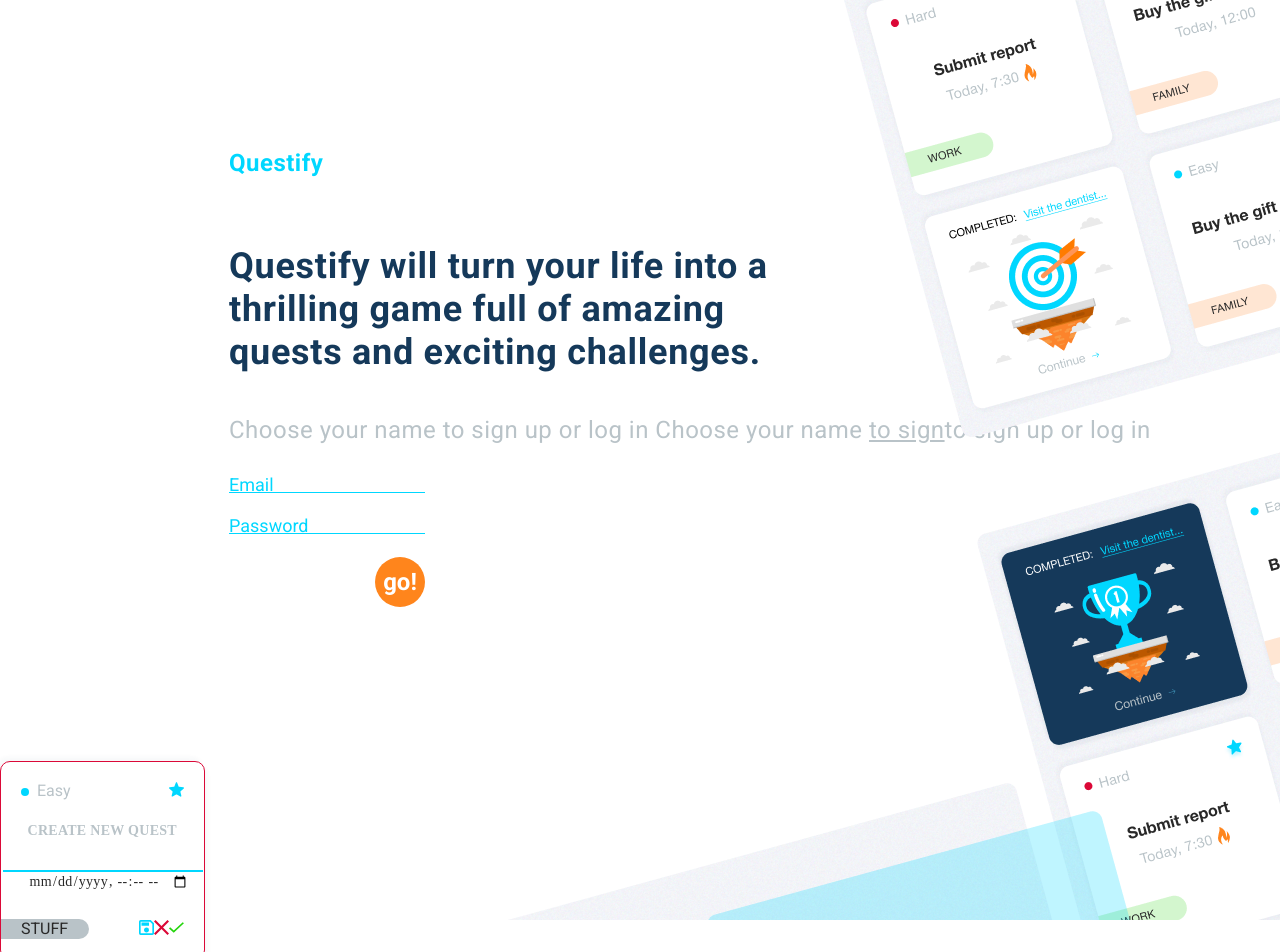
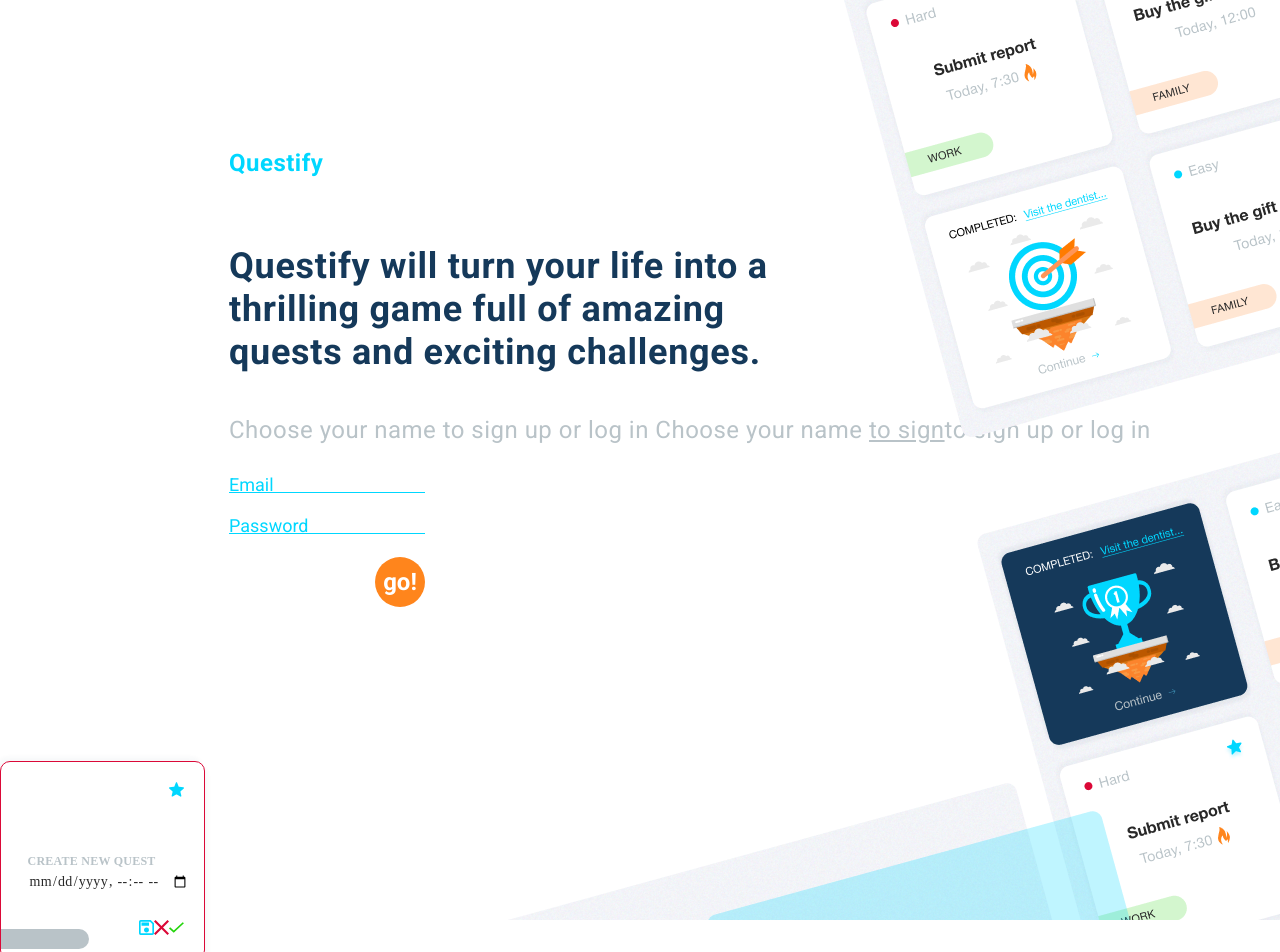
Before and after one commit to VolodymyrBuzinov/dashboard, a React (Create React App) app: page / in a window 1280 px wide. Shown: the top 952 px of the page. Built offline with nearby package versions, Linux system fonts and the light colour scheme.

Commit message:
add change

```diff
--- a/src/Components/InputTodo/InputTodo.jsx
+++ b/src/Components/InputTodo/InputTodo.jsx
@@ -9,15 +9,11 @@ export default function InputTodo({ getInputText }) {
   };
 
   return (
-    <form
-      className={style.InputTodo__form}
-
-    >
+    <form className={style.InputTodo__form}>
       <input
         className={style.InputTodo__input}
-        autoFocus={true}
         type="text"
-        name='title'
+        name="title"
         required
         value={inputText}
         onChange={handleInputChange}
--- a/src/Components/TemplateTodo/TemplateTodo.js
+++ b/src/Components/TemplateTodo/TemplateTodo.js
@@ -31,8 +31,8 @@ const INITIAL_STATE = {
   difficulty: LIST_LEVEL[0],
 };
 
-const TemplateTodo = ({ category, difficulty, id, time, title }) => {
-  const isVisible = useSelector(isVisibleTemplate);
+const TemplateTodo = ({ category, difficulty, id, time, title, isVisible }) => {
+  console.log(isVisible);
   const isEditTodo = useSelector(isEdit);
   const [edit, setEdit] = useState(false);
   const dispatch = useDispatch();
@@ -58,6 +58,7 @@ const TemplateTodo = ({ category, difficulty, id, time, title }) => {
 
   const editCard = () => {
     dispatch(editTodo(true));
+    setEdit(true);
   };
 
   const acceptChanges = () => {
@@ -82,12 +83,8 @@ const TemplateTodo = ({ category, difficulty, id, time, title }) => {
     }));
   };
 
-  console.log(edit);
   return (
-    <div
-      className={style.TemplateTodo}
-      onClick={!isVisible && !edit && editCard}
-    >
+    <div className={style.TemplateTodo} onClick={!isEditTodo && editCard}>
       <div
         className={
           challenge
@@ -99,9 +96,9 @@ const TemplateTodo = ({ category, difficulty, id, time, title }) => {
           <div className="button">
             <ButtonOpenModal
               type="difficulty"
-              title={!isVisible ? state.difficulty : difficulty}
+              title={edit ? state.difficulty : difficulty}
               onClick={edit && !challenge && toggleModalLevel}
-              isEdit={edit && !challenge}
+              isEdit={isVisible}
             >
               {showModalLevel && (
                 <Modal onClose={toggleModalLevel} type="difficulty">
@@ -143,7 +140,7 @@ const TemplateTodo = ({ category, difficulty, id, time, title }) => {
           >
             <ButtonOpenModal
               type="category"
-              title={!isVisible ? state.category : category}
+              title={edit ? state.category : category}
               onClick={edit && !challenge && toggleModalCategory}
               isEdit={edit && !challenge}
             >
@@ -157,7 +154,7 @@ const TemplateTodo = ({ category, difficulty, id, time, title }) => {
               )}
             </ButtonOpenModal>
           </div>
-          {!isEditTodo && !isVisible && (
+          {true && true && (
             <>
               <div className={style.TemplateTodo__ButtonGroup}>
                 <GroupButtonSaveClearDone acceptChanges={acceptChanges} />
```
